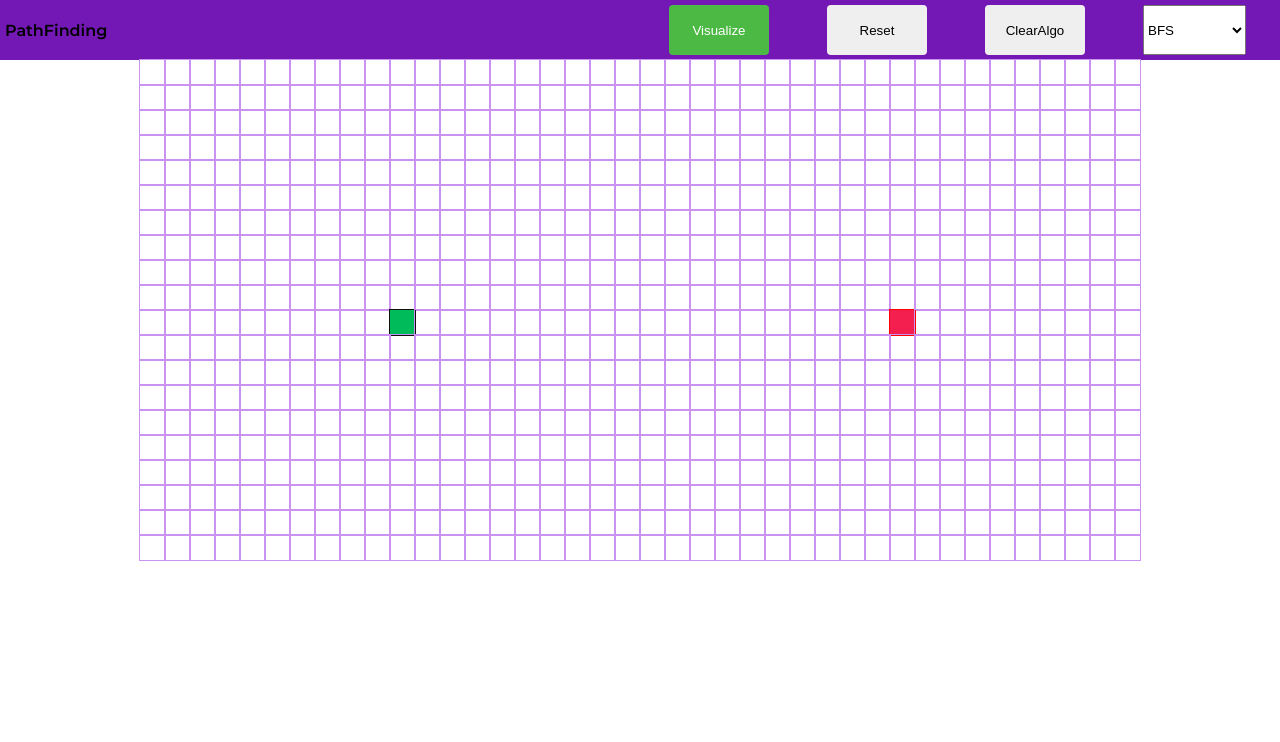
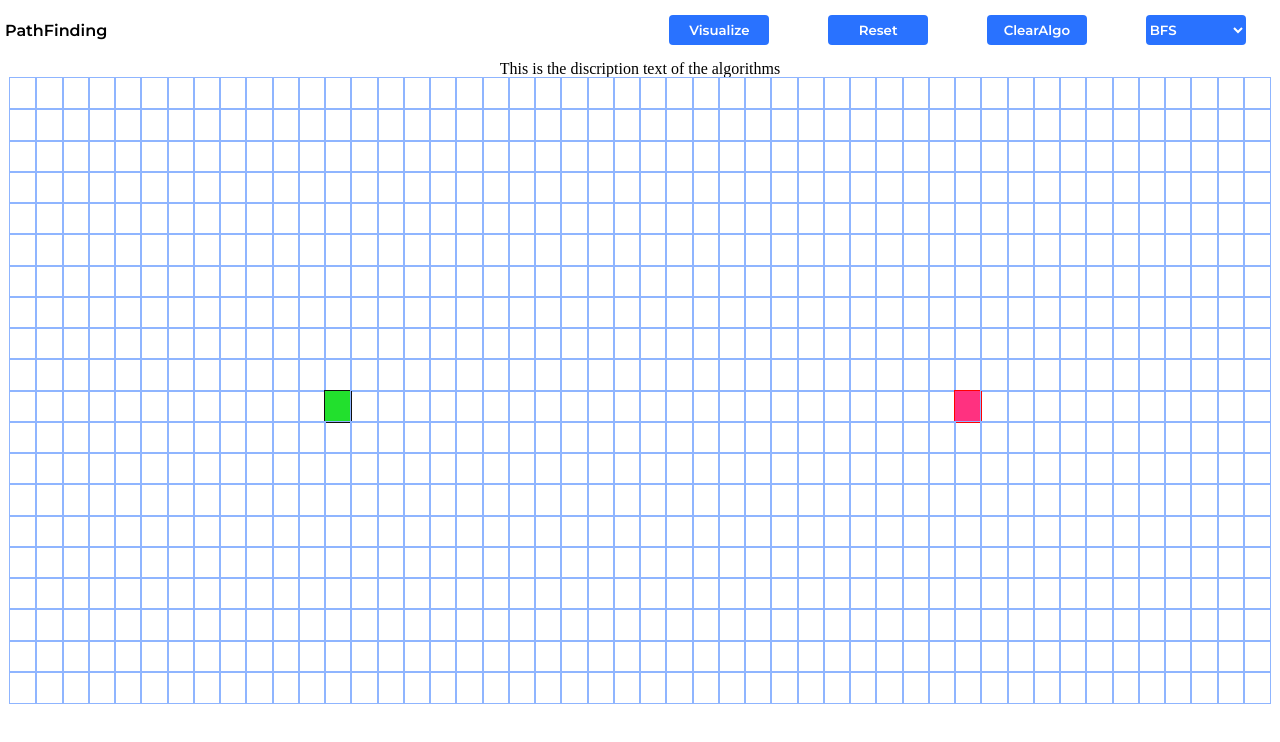
Before and after one commit to iparitosh-singh/PathFinding_Clement, a React (Create React App) app: page / in a window 1280 px wide. Shown: the top 742 px of the page. Built offline with nearby package versions, Linux system fonts and the light colour scheme.

Commit message:
Changed the styling
Changed the theme and the styling of the site

```diff
--- a/src/App.tsx
+++ b/src/App.tsx
@@ -2,7 +2,8 @@ import Board from './components/Board'
 import './App.scss'
 
 const App = () => {
-  const HEIGHT = 20, WIDTH = 40
+  // ratio = 5 /12
+  const HEIGHT = 20, WIDTH = 48
   return (
     <div className="App">
       <Board
--- a/src/components/Board/Board.scss
+++ b/src/components/Board/Board.scss
@@ -1,8 +1,14 @@
+.container {
+    display: flex;
+    flex-direction: column;
+    align-items: center;
+}
 .grid {
-    margin: 0 auto;
-    width: 1000px;
-    height: 500px;
+    width: 100%;
+    height: 625px;
     display: flex;
+    padding: 0 10px;
+    box-sizing: border-box;
     flex-direction: column;
     justify-content: flex-start;
 }
@@ -13,8 +19,13 @@
     flex-grow: 1;
     display: flex;
     justify-content: flex-start;
-    flex-wrap: no-wrap
+    flex-wrap: no-wrap;
+    > * {
+        width: 100%;
+    }
 }
+
+
 
 @media only screen and (max-width: 1000px) {
     .grid {
--- a/src/components/Board/Node/Node.scss
+++ b/src/components/Board/Node/Node.scss
@@ -1,30 +1,31 @@
 $color1: #00BB59;
-$color2: #e6e6e6;
-$color3: #8B1CDC;
-$color3Dark: #7318B4;
 $color4: #f41f4f;
-$color5: #CA93F1;
-$color6:#220C32;
+
+
+$red: #FF3180;
+$green: #22E02D;
+$vistedBetween: #16BAC5;
+$pathFinal:#FF9500;
+$wall:#2c3550;
+$unvisitedWall: #2972FF;
 
 
 
 
 .node {
-    flex-grow: 1;
-    flex-shrink: 1;
-    outline: 1px solid $color5;
+    outline: 1px solid lighten($unvisitedWall, 20%);
     display: inline-block;
     &.start {
         outline: 1px solid #0f0e0e;
-        background-color: $color1;
+        background-color: $green;
     }
     &.finish {
-        background-color: $color4;
+        background-color: $red;
         outline: 1px solid red;
     }
     &.wall {
-        outline: 1px solid $color6;
-        background-color: $color6 ;
+        outline: 1px solid darken($wall, 50%);
+        background-color: $wall;
         animation-name: wallAnimation;
         animation-duration: 0.3s;
         animation-timing-function: ease-out;
@@ -35,21 +36,15 @@ $color6:#220C32;
         animation-play-state: running;
     }
     &.path {
-        animation: path 1.5s;
+        outline: 1px solid darken($pathFinal, 10%);
+        animation: path 1s;
         animation-timing-function: ease-out;
-        background-color: rgb(218, 255, 10);
-        outline: 1px solid yellowgreen;
-        &.start {
-            outline: 1px solid blue;
-        }
-        &.finish {
-            outline: 1px solid red;
-        }
+        background-color: $pathFinal;
     }
     &.visited {
         animation-name: visitedAnimated;
-        outline: 2px solid $color3Dark;
-        animation-duration: 1.5s;
+        outline: 1px solid darken($unvisitedWall, 15%);
+        animation-duration: 1s;
         animation-timing-function: ease-out;
         animation-delay: 0;
         animation-direction: alternate;
@@ -81,19 +76,22 @@ $color6:#220C32;
 @keyframes visitedAnimated {
     0% {
         transform: scale(.3);
-        background-color: rgba(0, 0, 66, 0.75);
+        bacgground-color: rgba(0, 0, 66, 0.75);
         border-radius: 100%;
     }
     50% {
         background-color: rgba(17, 104, 217, 0.75);
+        background-color: adjust-hue($unvisitedWall, $degrees: -20deg);
+        border-radius: 100%;
     }
     75% {
         transform: scale(1.2);
-        background-color: rgba(0, 217, 159, 0.75);
+        background-color: adjust-hue($unvisitedWall, -50deg);
+        border-radius: 100%;
     }
     100% {
         transform: scale(1.0);
-        background-color: $color3;
+        background-color: $unvisitedWall;
     }
 }
 
@@ -137,20 +135,18 @@ $color6:#220C32;
 
 @keyframes path {
     0% {
-        transform: scale(1.2);
+        transform: scale(1);
         background-color: rgba(2, 2, 2, 0.75);
-        border-radius: 50%;
     }
     50% {
-        transform: scale(1);
-        background-color: rgba(117, 255, 4, 0.75);
+        transform: scale(1.2);
+        background-color: adjust-hue($pathFinal, 50deg);
     }
     75% {
-        transform: scale(1.2);
-        background-color: rgba(58, 245, 11, 0.856)
+        transform: scale(1.1);
+        background-color: adjust-hue($pathFinal, 20deg);
     }
     100% {
         transform: scale(1.0);
-        /* background-color: rgba(250, 250, 10, 0.75); */
     }
 }
--- a/src/components/Board/index.tsx
+++ b/src/components/Board/index.tsx
@@ -31,17 +31,16 @@ const Board: React.FC<BoardProps> = (props) => {
     const [nodePressed, setNodePressed] = useState<string>('')
     const [selectedAlgo, setSelectedAlgo] = useState<number>(0)
     const [grid, setGrid] = useState<gridNode[][]>([])
-    const [initStart] = useState<cordinate>({
+    const [initStart, setInitStart] = useState<cordinate>({
         row: Math.floor(height / 2),
         col: Math.floor(width / 4)
     })
-    const [initFinish] = useState<cordinate>({
+    const [initFinish, setInitFinsish] = useState<cordinate>({
         row: Math.floor(height / 2),
         col: Math.floor(3 * width / 4)
     })
 
     const makeGrid = useCallback((): gridNode[][] => {
-        const { height, width } = props
         const newGrid: gridNode[][] = []
         for (let i = 0; i < height; i++) {
             const gridRow: gridNode[] = []
@@ -58,11 +57,19 @@ const Board: React.FC<BoardProps> = (props) => {
             newGrid.push(gridRow)
         }
         return newGrid
-    }, [props])
+    }, [height, width])
 
     useEffect(() => {
         setGrid(makeGrid())
-    }, [makeGrid])
+        setInitStart({
+            row: Math.floor(height / 2),
+            col: Math.floor(width / 4)
+        })
+        setInitFinsish({
+            row: Math.floor(height / 2),
+            col: Math.floor(3 * width / 4)
+        })
+    }, [makeGrid, height, width])
 
     const handleMouseDown = useCallback((event: React.MouseEvent, row: number, col: number): void => {
         const node = grid[row][col]
@@ -120,7 +127,7 @@ const Board: React.FC<BoardProps> = (props) => {
         setSelectedAlgo(parseInt(event.target.value))
     }
     return (
-        <div>
+        <>
             <Navbar
                 handleAlgoSelect={handleAlgoSelect}
                 handleRedoAlgo={handleRedoAlgo}
@@ -128,6 +135,10 @@ const Board: React.FC<BoardProps> = (props) => {
                 handleReset={handleReset}
                 selectedAlgo={selectedAlgo}
             />
+            <div className="container">
+                <div>
+                    This is the discription text of the algorithms
+                </div>
                 <div className="grid">
                     {grid.map((row, rowInd) => {
                         return (
@@ -153,6 +164,7 @@ const Board: React.FC<BoardProps> = (props) => {
                     })}
                 </div>
             </div>
+        </>
     )
 }
 
--- a/src/components/Navbar/Navbar.scss
+++ b/src/components/Navbar/Navbar.scss
@@ -1,6 +1,8 @@
+$unvisitedWall: #2972FF;
+
 .navbar {
-    background-color:#7318B4;
     height: 50px;
+    outline: $unvisitedWall;
     display: flex;
     justify-content: space-between;
     align-items: center;
@@ -23,17 +25,17 @@
 
 .btn {
     border: none;
-    height: 50px;
+    height: 30px;
     width: 100px;
     border-radius: 4px;
     transition: ease-out 0.3s;
+    font-family: 'Montserrat', sans-serif;
+    background-color: $unvisitedWall;
+    color: white;
     &.visualise {
-        background-color: #4CB944;
-        color: white;
         &:hover {
-            box-shadow: inset 100px 0 0 0 #007A62;
+            background-color: #22E02D;
+            color: black ;
         }
     }
-    &:hover {
-    }
 }
--- a/src/components/Navbar/index.tsx
+++ b/src/components/Navbar/index.tsx
@@ -19,17 +19,19 @@ const Navbar: React.FC<NavProps> = (props) => {
         selectedAlgo
     } = props
     return (
+        <>
             <div className='navbar'>
                 <div className='heading'>PathFinding</div>
                 <div className="items">
                     <button className="btn visualise" onClick={handleVisualize}>Visualize</button>
                     <button className="btn" onClick={handleReset}>Reset</button>
                     <button className="btn" onClick={handleRedoAlgo}>ClearAlgo</button>
-                <select onChange={handleAlgoSelect} defaultValue={selectedAlgo}>
+                    <select onChange={handleAlgoSelect} defaultValue={selectedAlgo} className='btn' >
                         {algorithms.map((algo, index) => (<option key={index} value={index}>{algo.name}</option>))}
                     </select>
                 </div>
             </div>
+        </>
     )
 
 }
--- a/src/components/helper.ts
+++ b/src/components/helper.ts
@@ -86,7 +86,7 @@ const makeAlgorithmGrid = (grid: gridNode[][]): {
 const animatePath = (
     path: algorithmNode[],
     grid: gridNode[][],
-    framRate: number = 25
+    framRate: number = 50
 ): void => {
     for (let i = 0; i < path.length; i++) {
         setTimeout(() => {
@@ -106,7 +106,7 @@ export const aninimateVisitedNode = (
     path: algorithmNode[],
     endReached: boolean,
     grid: gridNode[][],
-    framRate: number = 15
+    framRate: number = 20
 ): void => {
     for (let i = 0; i <= nodeVisitedOrder.length; i++) {
         if (i === nodeVisitedOrder.length) {
```
Lines whose indentation alone changed are shown as unchanged.
